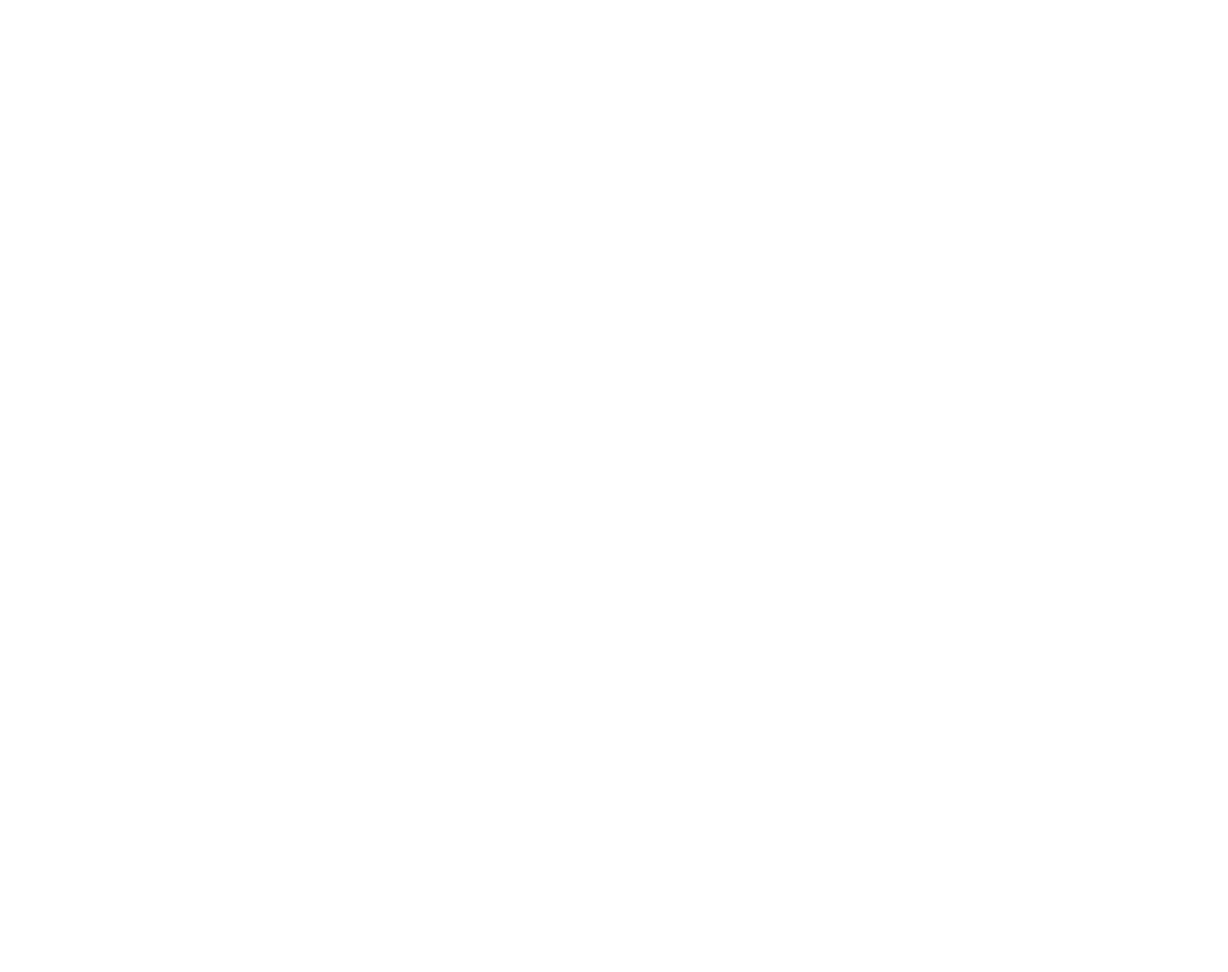
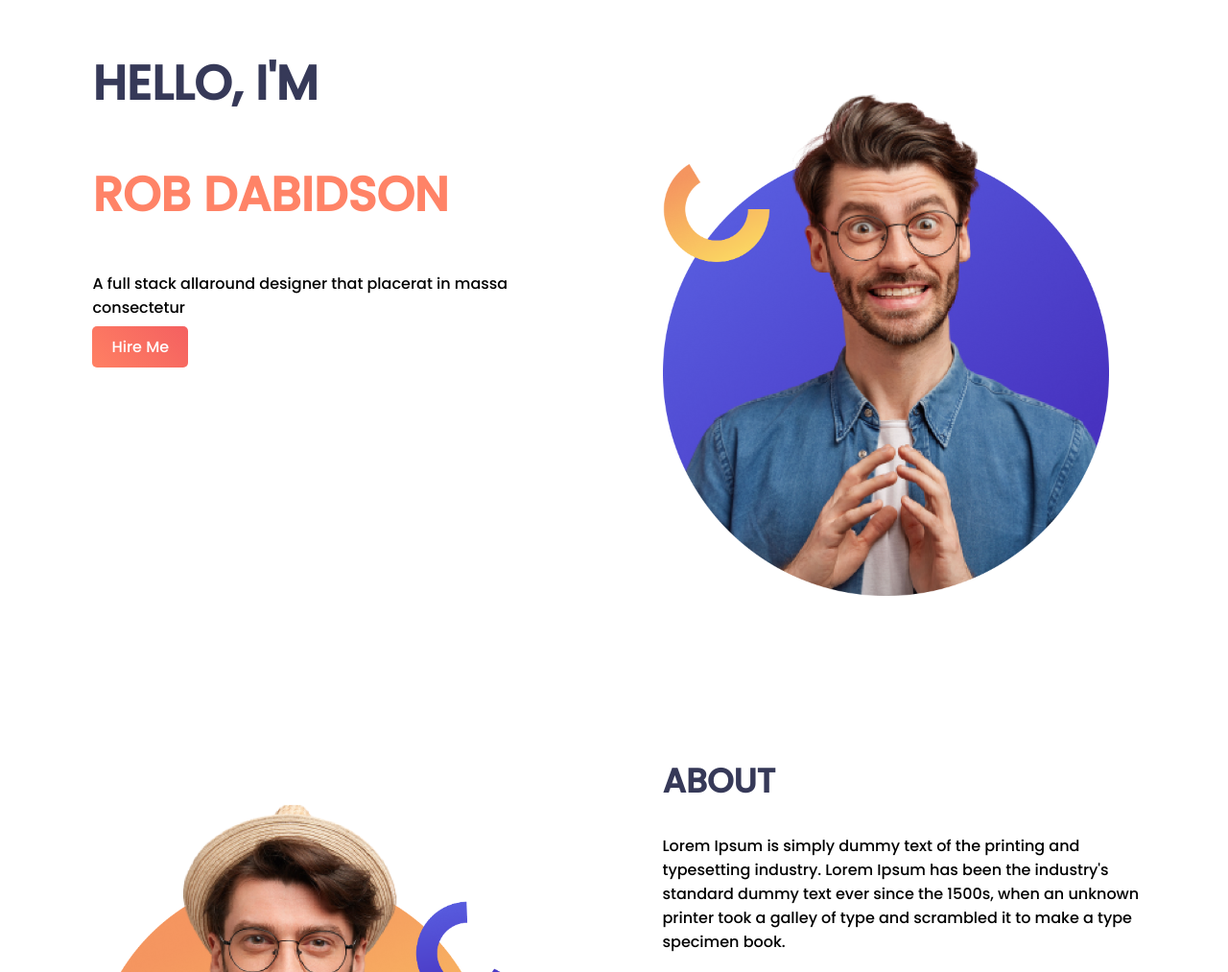
Before and after one commit to Shihab-Mizi/personal-website, a plain HTML site: page index.html in a window 1280 px wide. Shown: the top 1013 px of the page at 96% size. Before the commit the page ends 800 px from the top, so only its background shows below. Drawn offline with Linux system fonts and the light colour scheme.

Commit message:
half work done

```diff
--- a/index.html
+++ b/index.html
@@ -1,13 +1,51 @@
 <!DOCTYPE html>
 <html lang="en">
+
 <head>
     <meta charset="UTF-8">
     <meta http-equiv="X-UA-Compatible" content="IE=edge">
     <meta name="viewport" content="width=device-width, initial-scale=1.0">
+    <link rel="preconnect" href="https://fonts.googleapis.com">
+<link rel="preconnect" href="https://fonts.gstatic.com" crossorigin>
+<link href="https://fonts.googleapis.com/css2?family=Poppins:wght@500&display=swap" rel="stylesheet">
     <link rel="stylesheet" href="style.css">
     <title>Document</title>
 </head>
+
 <body>
+    <section>
+        <div class="half-width">
+            <h1 class="blue-highlight">HELLO, I'M</h1>
+            <h1 class="orange-highlight">ROB DABIDSON</h1>
+            <p>A full stack allaround designer that placerat in massa consectetur</p>
+            <a class="link-btn" href="www.google.com" target="_blank">Hire Me</a>
+        </div>
+        <div class="half-width">
+            <img src="images/do not use this pic.png" alt="">
+        </div>
 
+    </section>
+    <section>
+        <div class="half-width">
+            <img src="images/do not use this pic2.png" alt="">
+        </div>
+        <div class="half-width">
+            <h2 class="blue-highlight">ABOUT</h2>
+            <p>Lorem Ipsum is simply dummy text of the printing and
+                typesetting industry. Lorem Ipsum has been the industry's
+                standard dummy text ever since the 1500s, when an unknown
+                printer took a galley of type and scrambled it to make a type
+                specimen book.</p>
+        </div>
+    </section>
+
+    <section class="latest-sec">
+
+            <h2  class="orange-highlight middle-line">LATEST <span class="blue-highlight"> WORKING PROJECT</span> </h2>
+        <div class="oneThird-width">
+
+        </div>
+    </section>
 </body>
+
 </html>
--- a/style.css
+++ b/style.css
@@ -0,0 +1,42 @@
+body{
+    font-family: 'Poppins', sans-serif;
+}
+section{
+    height: 750px;
+}
+h1{
+    font-size: 50px;
+}
+h2{
+    font-size: 35px;
+}
+.half-width{
+    width: 40%;
+    float: left;
+    margin-left: 5%;
+    padding-left: 2%;
+}
+.half-width img{
+    width:465px;
+}
+.blue-highlight{
+    color: #363958;
+}
+.orange-highlight{
+    color: #FF8367;
+}
+.link-btn{
+    width: 170px;
+    height: 60px;
+    text-decoration: none;
+    background-image: linear-gradient(45deg,#FF8063,#F46060);
+    color: white;
+    padding: 10px 20px;
+    border-radius: 5px;
+}
+.middle-line{
+    text-align: center;
+}
+.latest-sec{
+    background-color: #f4f8f7;
+}
```
Also changed, not shown: images/do not use this pic.png (added), images/do not use this pic2.png (added), images/image 4.png (added), images/image 5.png (added), images/image 8.png (added).
